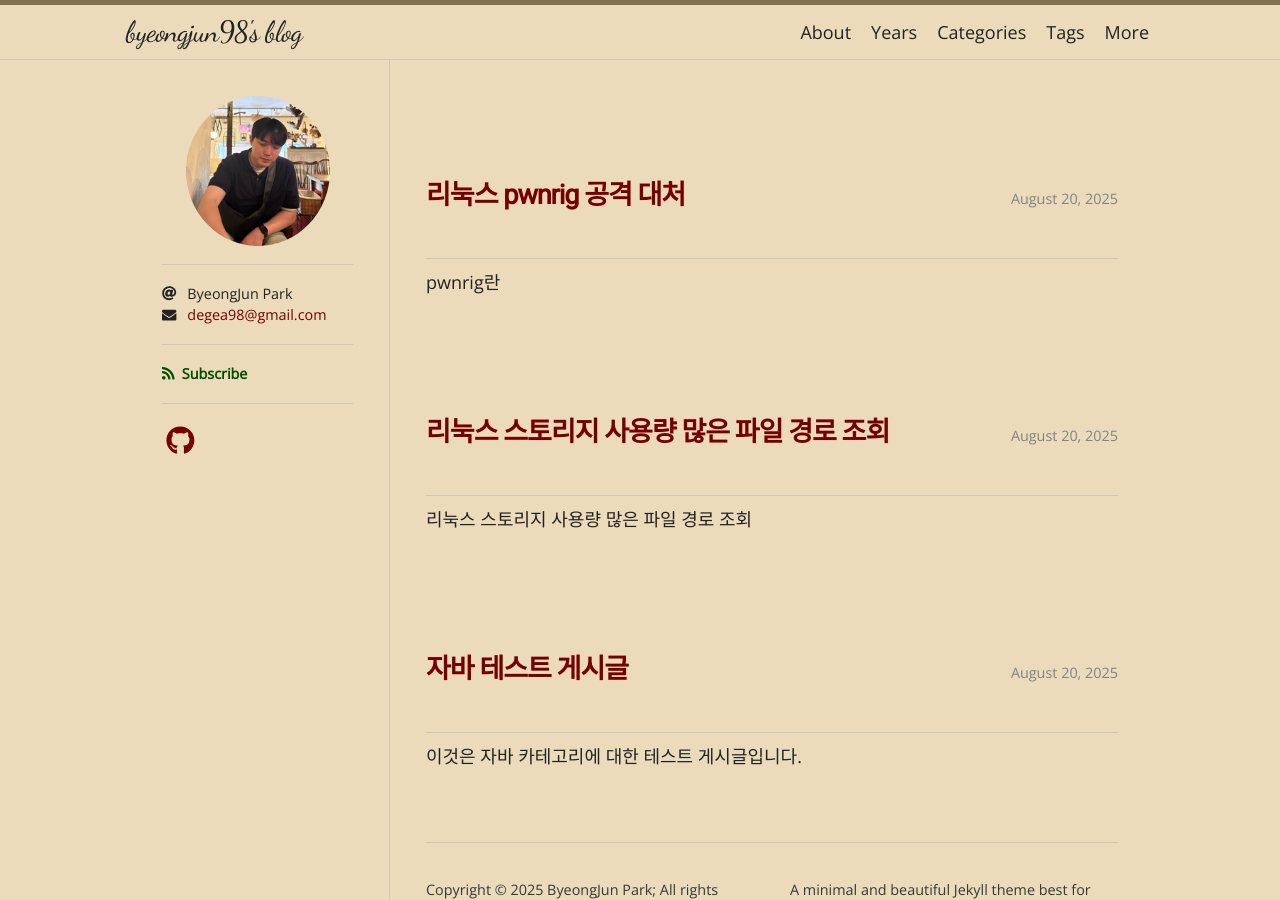
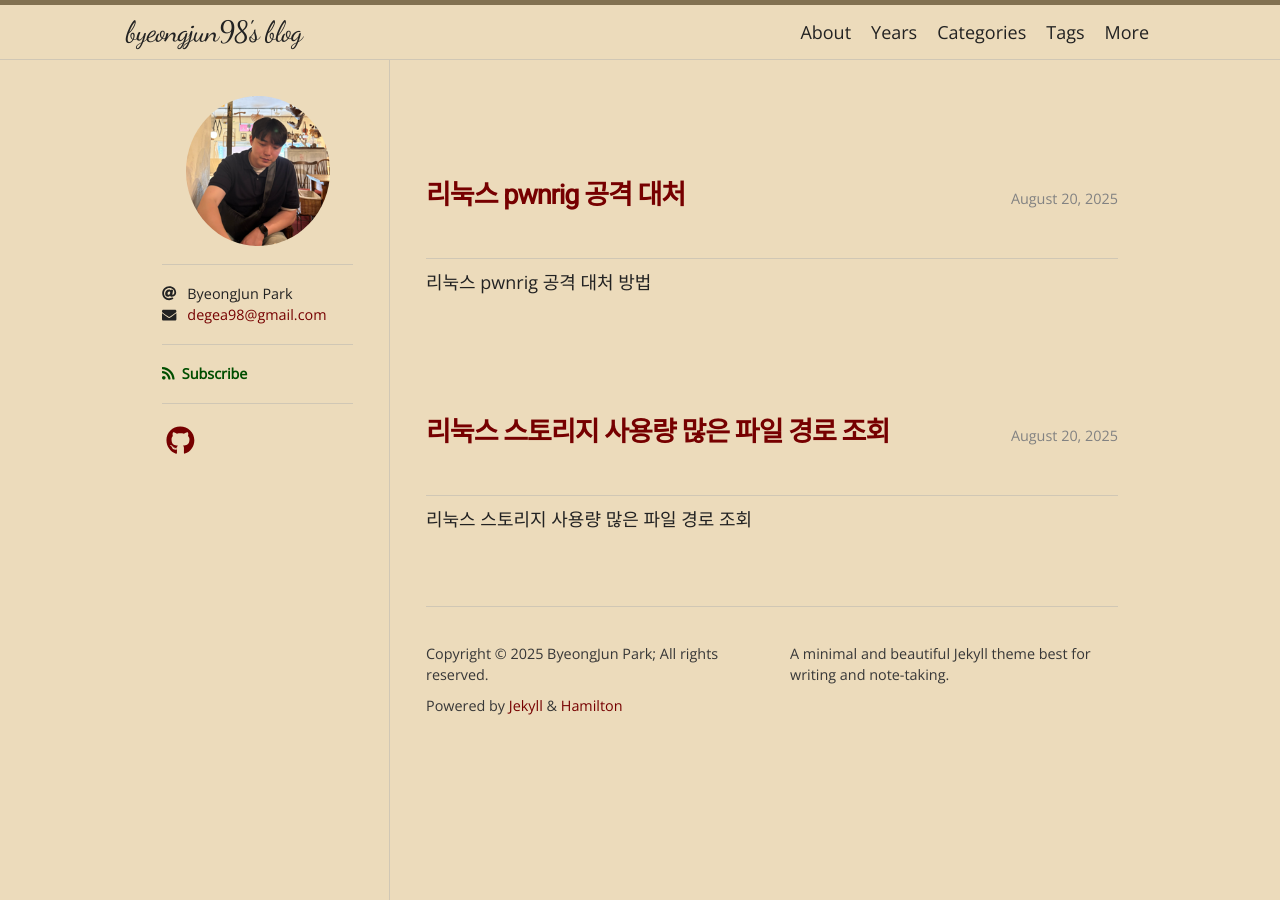
Before and after one commit to byeongjun98/byeongjun98.github.io, a Jekyll site: the page built from index.markdown, in a window 1280 px wide. Built offline with Jekyll 4.4.1, drawn with Linux system fonts in a browser that asks for light colours; nearby versions of some CDN libraries; some web fonts are replaced; the list of posts is cut into pages by our own code.

Commit message:
[Remove] 테스트 게시글 삭제

````diff
--- a/_posts/2025-08-20-java-test-post.md
+++ /dev/null
@@ -1,21 +0,0 @@
----
-layout: post
-title: "자바 테스트 게시글"
-date: 2025-08-20 10:00:00 +0900
-categories: JAVA
----
-
-이것은 자바 카테고리에 대한 테스트 게시글입니다.
-
-## 마크다운 테스트
-
-- 리스트 항목 1
-- 리스트 항목 2
-
-```java
-public class HelloWorld {
-    public static void main(String[] args) {
-        System.out.println("Hello, Java!");
-    }
-}
-```
--- a/_posts/2025-08-20-linux-pwnrig.md
+++ b/_posts/2025-08-20-linux-pwnrig.md
@@ -4,6 +4,7 @@ title: "리눅스 pwnrig 공격 대처"
 date: 2025-08-20 13:42:00 +0900
 categories: Linux
 ---
+리눅스 pwnrig 공격 대처 방법
 
 pwnrig란
 
````
